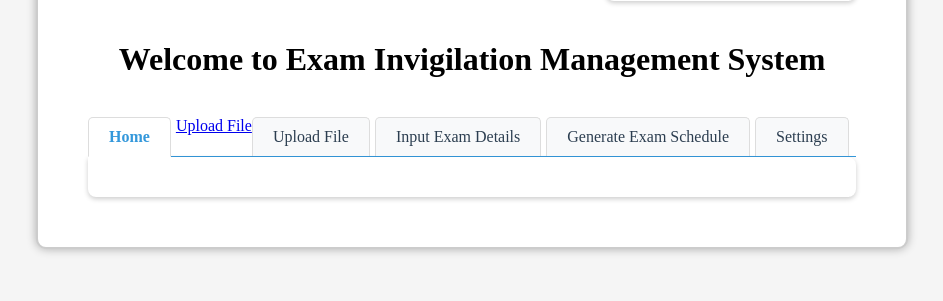
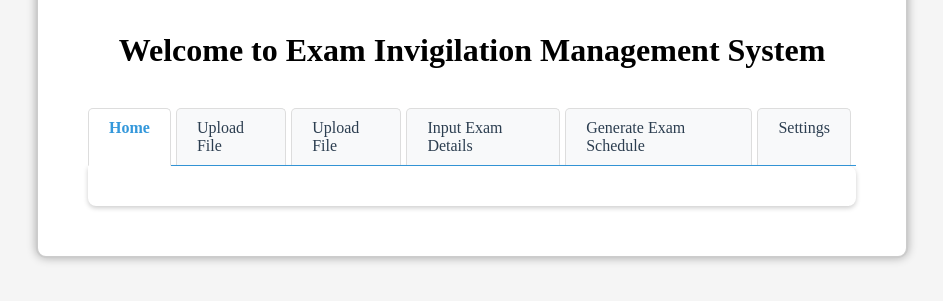
Before and after one commit to wm0516/InvigilateX, a Flask app: page /home in a window 1280 px wide. Shown: the part 351-652 px from the top of the page, without its empty margins (168-1111 px from the left). Run offline with Flask 3, Linux system fonts and the light colour scheme.

Commit message:
Update home_page.html

```diff
--- a/app/templates/mainPart/home_page.html
+++ b/app/templates/mainPart/home_page.html
@@ -28,7 +28,7 @@
             <!-- Tab navigation -->
             <div class="tab-nav">
                 <a href="{{ url_for('home_page')}}" class="tab-link active" data-tab="home">Home</a>
-                <a href="{{ url_for('upload_file')}}">Upload File</a>
+                <a href="{{ url_for('upload_file')}}" class="tab-link" data-tab="upload">Upload File</a>
                 <a class="tab-link" data-tab="upload">Upload File</a>
                 <a href="{{ url_for('exam_input')}}" class="tab-link" data-tab="exam">Input Exam Details</a>
                 <a href="{{ url_for('auto_generate')}}" class="tab-link" data-tab="generate">Generate Exam Schedule</a>
@@ -42,6 +42,7 @@
                 </div>
 
                 <!-- Upload File content  -->
+                <!--
                 <div id="upload" class="tab-pane">
                     <div class="menu-section">
                         <li class="submenu">
@@ -53,6 +54,7 @@
                         </li>
                     </div>
                 </div>
+               -->
 
                 <!-- Input Exam Details content -->
                 <div id="exam" class="tab-pane">
```
